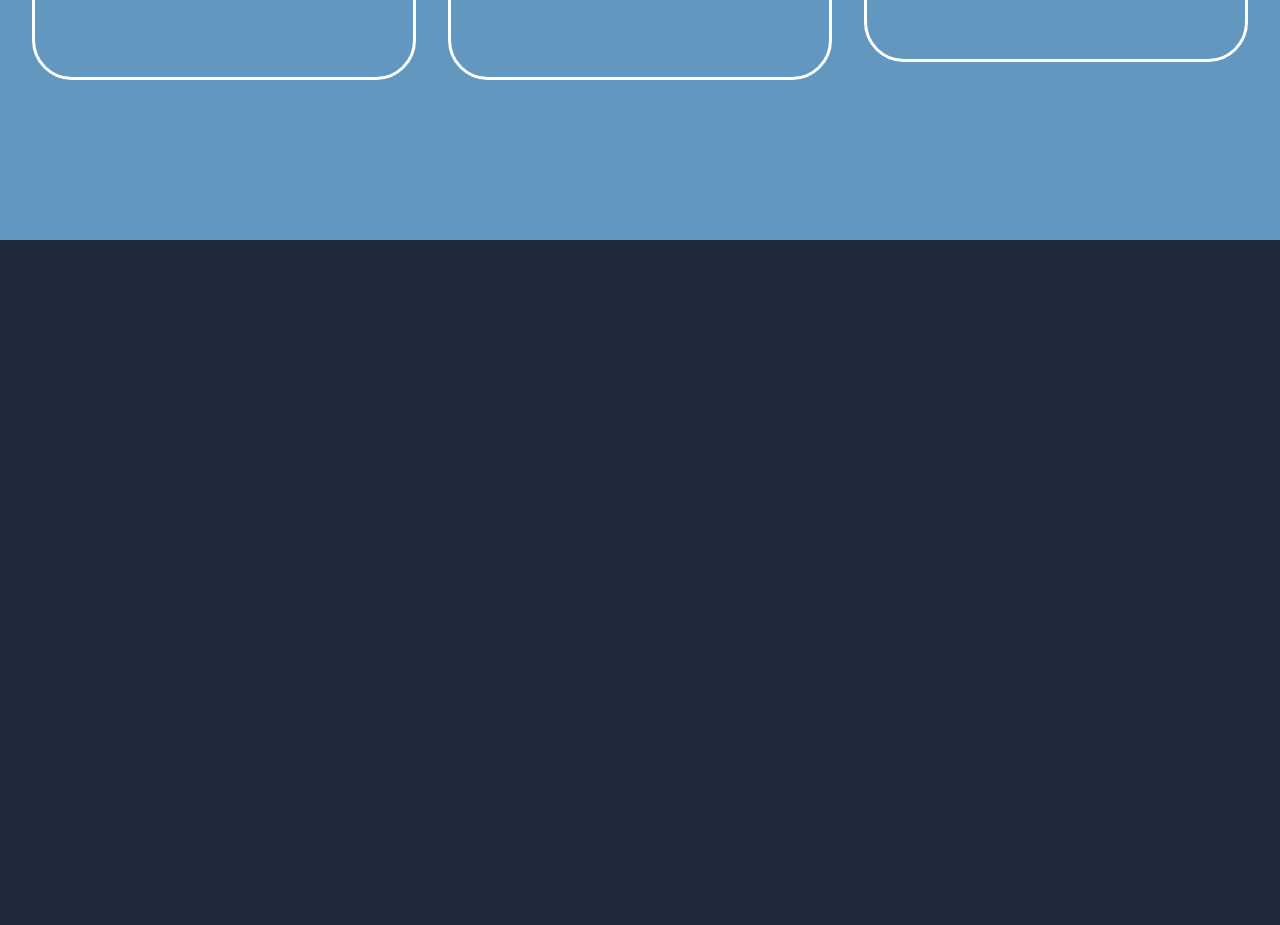
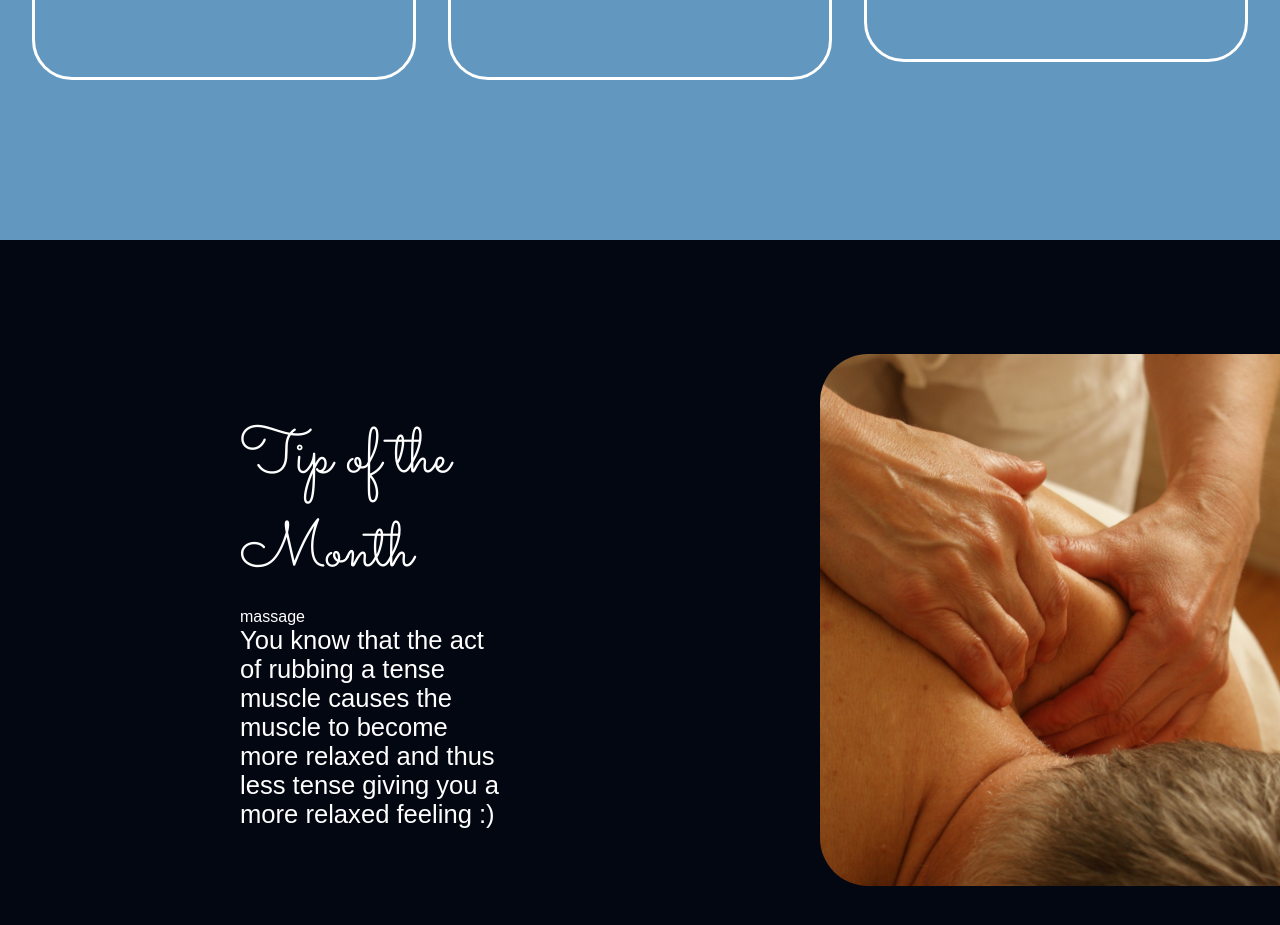
Before and after one commit to howlingunit/stefs-massage-website, a website: page static/index.html in a window 1280 px wide. Shown: the part 2365-3290 px from the top of the page. Before the commit the page ends 2605 px from the top, so only its background shows below. Drawn offline with Linux system fonts and the light colour scheme.

Commit message:
added tips and some css (WIP)

```diff
--- a/static/index.html
+++ b/static/index.html
@@ -64,9 +64,18 @@
       </div>
       <div class="testimonial-text">
         <h1>Clyde</h1>
-        <p>“Stefs massage is like wow totally amazing just wonderful, ya know I had such a bad back but not I’m a gymnast!”</p>
+        <p>“Stefs massage is like wow totally amazing just wonderful, ya know I had such a bad back but now I’m a gymnast!”</p>
       </div>
     </div>
   </article>
+
+  <article class="tip">
+    <div class="tip-text">
+      <h1>Tip of the Month</h1>
+      <div class="tip-topic"><p>massage</p></div>
+      <p>You know that the act of rubbing a tense muscle causes the muscle to become more relaxed and thus less tense giving you a more relaxed feeling :)</p>
+    </div>
+    <div class="tip-pic" style="background-image: url('./assets/massage.jpg');"></div>
+  </article>
 </body>
 </html>
--- a/static/style.css
+++ b/static/style.css
@@ -67,6 +67,10 @@ body{
   --testimonials-gap: auto;
   --testimonial-text-p-font-size: 2.5rem;
   --testimonial-text-h1-font-size: 3.5rem;
+
+  --tip-pic-width: 50%;
+  --tip-pic-height: 70%;
+  --tip-pic-border-radius: 3rem 0 0 3rem;
 }
 
 @media (max-width: 1200px) {
@@ -352,3 +356,34 @@ nav>h1 {
 .testimonial-text>p {
   font-size: var(--testimonial-text-p-font-size);
 }
+
+.tip {
+  background-color: #030712;
+}
+
+.tip {
+  min-height: 50vh;
+  justify-content: space-between;
+}
+
+.tip-pic {
+  height: var(--tip-pic-height);
+  width: var(--tip-pic-width);
+  border-radius: var(--tip-pic-border-radius);
+  background-position: top;
+  background-repeat: no-repeat;
+  background-size: cover;
+  flex-grow: 4;
+}
+
+.tip-text {
+  padding: 0 20rem 0 15rem;
+  flex-shrink: 3;
+}
+.tip-text>h1 {
+  font-size: 4rem;
+  margin-bottom: 0.5rem;
+}
+.tip-text>p {
+  font-size: 1.6rem;
+}
```
